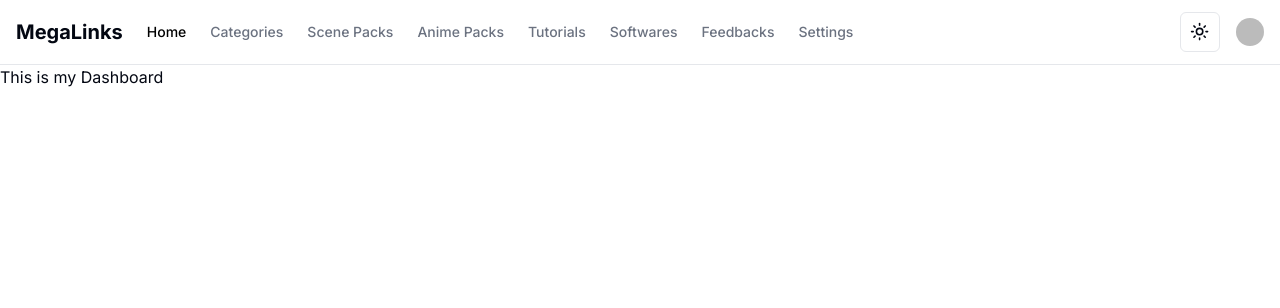
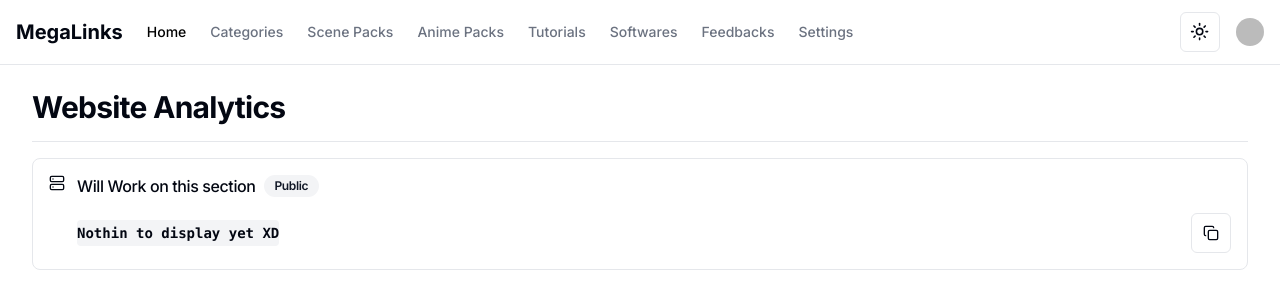
Before and after one commit to vishalrk1/megalinks-admin-portal, a Next.js app: page /1 in a window 1280 px wide. Shown: the top 308 px of the page. Built offline with nearby package versions, Linux system fonts and the light colour scheme; no server answers; the database is empty; sample sign-in values are in the browser's storage; some icons are missing.

Commit message:
homepage update

```diff
--- a/app/(dashboard)/[userId]/(routes)/feedbacks/[feedbackid]/page.tsx
+++ b/app/(dashboard)/[userId]/(routes)/feedbacks/[feedbackid]/page.tsx
@@ -4,11 +4,11 @@ import FeedbackForm from './components/feedback-form';
 
 const FeedbackPage = async ({
     params,
-}: {params: {userId: string, feedbackId: string}}) => {
+}: {params: {userId: string, feedbackid: string}}) => {
     const categories = await prismadb.category.findMany();
     const feedback = await prismadb.feedback.findUnique({
         where: {
-            id: params.feedbackId,
+            id: params.feedbackid,
         }
     });
 
--- a/app/(dashboard)/[userId]/(routes)/page.tsx
+++ b/app/(dashboard)/[userId]/(routes)/page.tsx
@@ -1,7 +1,15 @@
+import { ApiAlert } from "@/components/ui/api-alert";
+import { Heading } from "@/components/ui/heading";
+import { Separator } from "@/components/ui/separator";
+
 const DashboardPage = () => {
     return (
-        <div>
-            This is my Dashboard
+        <div className='flex-col'>
+            <div className='flex-1 space-y-4 p-8 pt-6'>
+                <Heading title="Website Analytics" description=""/>
+                <Separator />
+                <ApiAlert title='Will Work on this section' description="Nothin to display yet XD" variant='public' />
+            </div>
         </div>
     );
 };
--- a/app/(dashboard)/[userId]/(routes)/scenepacks/[scenepackId]/components/scenepack-form.tsx
+++ b/app/(dashboard)/[userId]/(routes)/scenepacks/[scenepackId]/components/scenepack-form.tsx
@@ -48,7 +48,7 @@ const ScenepackForm: React.FC<ScenepackFormProps> = ({
 
   const title = initialData ? 'Edit Scenepack' : 'Create Scenepack';
   const description = initialData ? 'Edit a Scenepack' : 'Create a New Scenepack';
-  const toastMessage = initialData ? 'Scenepack Created' : 'Scenepack Updated';
+  const toastMessage = !initialData ? 'Scenepack Created' : 'Scenepack Updated';
   const action = initialData ? 'Save Changes' : 'Create';
 
   const form = useForm<ScenepackFormValues>({
--- a/app/(dashboard)/[userId]/(routes)/tutorials/[tutorialId]/components/tutorial-form.tsx
+++ b/app/(dashboard)/[userId]/(routes)/tutorials/[tutorialId]/components/tutorial-form.tsx
@@ -50,7 +50,7 @@ const TutorialForm: React.FC<TutorialFormProps> = ({
   const title = initialData ? 'Edit Tutorial' : 'Create Tutorial';
   const description = !initialData ? 'Edit a Tutorial' : 'Create a New Tutorial';
   const toastMessage = !initialData ? 'Tutorial Created' : 'Tutorial Updated';
-  const action = !initialData ? 'Save Changes' : 'Create';
+  const action = initialData ? 'Save Changes' : 'Create';
 
   const form = useForm<TutorialFormValues>({
     resolver: zodResolver(formSchema),
```
